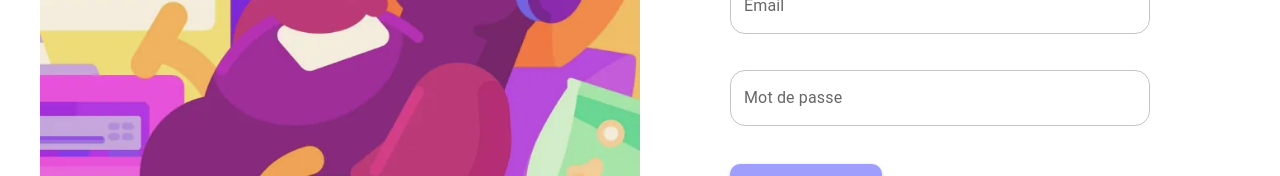
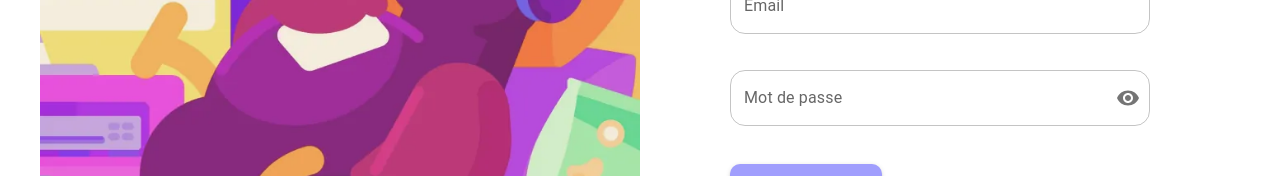
Before and after one commit to pricilliaedou/vod-front, a React (Vite) app: page /login in a window 1280 px wide. Shown: the part 513-689 px from the top of the page. Built offline with nearby package versions, Linux system fonts and the light colour scheme.

Commit message:
add Material icons

```diff
--- a/package.json
+++ b/package.json
@@ -12,6 +12,7 @@
   "dependencies": {
     "@emotion/react": "^11.14.0",
     "@emotion/styled": "^11.14.1",
+    "@mui/icons-material": "^7.3.4",
     "@mui/material": "^7.3.4",
     "@sentry/react": "^10.15.0",
     "axios": "^1.12.2",
--- a/src/pages/Login/index.jsx
+++ b/src/pages/Login/index.jsx
@@ -1,11 +1,26 @@
 import { Link } from "react-router-dom";
-import { Box, TextField, Stack, Button } from "@mui/material";
+import {
+  Box,
+  TextField,
+  Stack,
+  Button,
+  InputAdornment,
+  IconButton,
+} from "@mui/material";
+import { Visibility, VisibilityOff } from "@mui/icons-material";
+import { useState } from "react";
 import Logo from "../../assets/logos/logo.png";
 import { LoginImage } from "../../common/assets/pictures";
 import { themeColors } from "../../styles/themeColors";
 import "./index.css";
 
 const Login = () => {
+  const [showPassword, setShowPassword] = useState(false);
+
+  const handleClickShowPassword = () => {
+    setShowPassword(!showPassword);
+  };
+
   return (
     <div className="containerLogin">
       <div className="containerLogin-left">
@@ -44,24 +59,27 @@
             autoComplete="off"
           >
             <div className="containerLogin-right__input">
-              <TextField
-                id="email"
-                label="Email"
-                variant="outlined"
-
-                //   onChange={(e) => setEmail(e.target.value)}
-                //   helperText={error.email}
-                //   error={Boolean(error.email)}
-              />
+              <TextField id="email" label="Email" variant="outlined" />
             </div>
             <div className="containerLogin-right__input">
               <TextField
                 id="password"
                 label="Mot de passe"
+                type={showPassword ? "text" : "password"}
                 variant="outlined"
-                //   onChange={(e) => setPassword(e.target.value)}
-                //   helperText={error.password}
-                //   error={Boolean(error.password)}
+                InputProps={{
+                  endAdornment: (
+                    <InputAdornment position="end">
+                      <IconButton
+                        aria-label="toggle password visibility"
+                        onClick={handleClickShowPassword}
+                        edge="end"
+                      >
+                        {showPassword ? <VisibilityOff /> : <Visibility />}
+                      </IconButton>
+                    </InputAdornment>
+                  ),
+                }}
               />
             </div>
             <div>
@@ -70,9 +88,6 @@
                   variant="contained"
                   color="primary"
                   sx={{ color: "#ffffff" }}
-
-                  // onClick={handleSubmitAsync}
-                  // disabled={loading}
                 >
                   Je me connecte
                 </Button>
```
Also changed, not shown: 1 other file (tests, documents, lock files or other folders).
